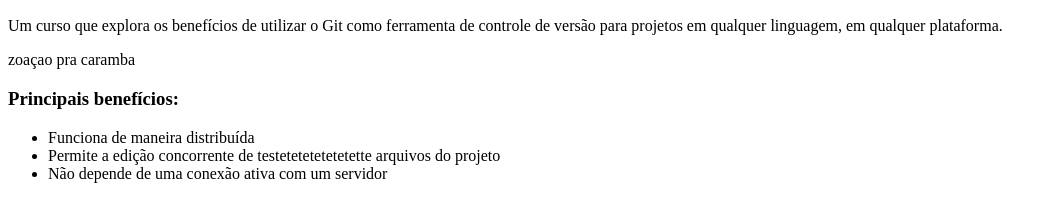
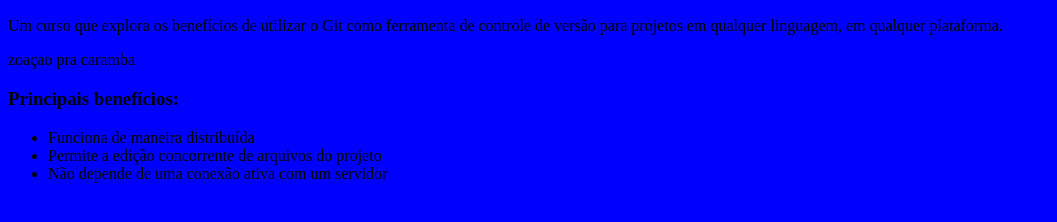
Before and after one commit to ludsonssb/curso1, a plain HTML site: page index.html in a window 1280 px wide. Shown: the part 96-318 px from the top of the page, without its empty margins (0-1057 px from the left). Drawn offline with Linux system fonts and the light colour scheme.

Commit message:
inicio do design

```diff
--- /dev/null
+++ b/estilo.css
@@ -0,0 +1,3 @@
+body {
+	background-color: blue;
+}
--- a/index.html
+++ b/index.html
@@ -1,5 +1,6 @@
 <html>
     <head>
+    <link rel="stylesheet" type="text/css" href="estilo.css">
     </head>
     <body>
         <h1>Git</h1>
@@ -10,7 +11,7 @@
         <h3>Principais benefícios:</h3>
         <ul>
             <li>Funciona de maneira distribuída</li>
-            <li>Permite a edição concorrente de testetetetetetetette arquivos do projeto</li>
+            <li>Permite a edição concorrente de arquivos do projeto</li>
             <li>Não depende de uma conexão ativa com um servidor</li>
         </ul>
     </body>
```
